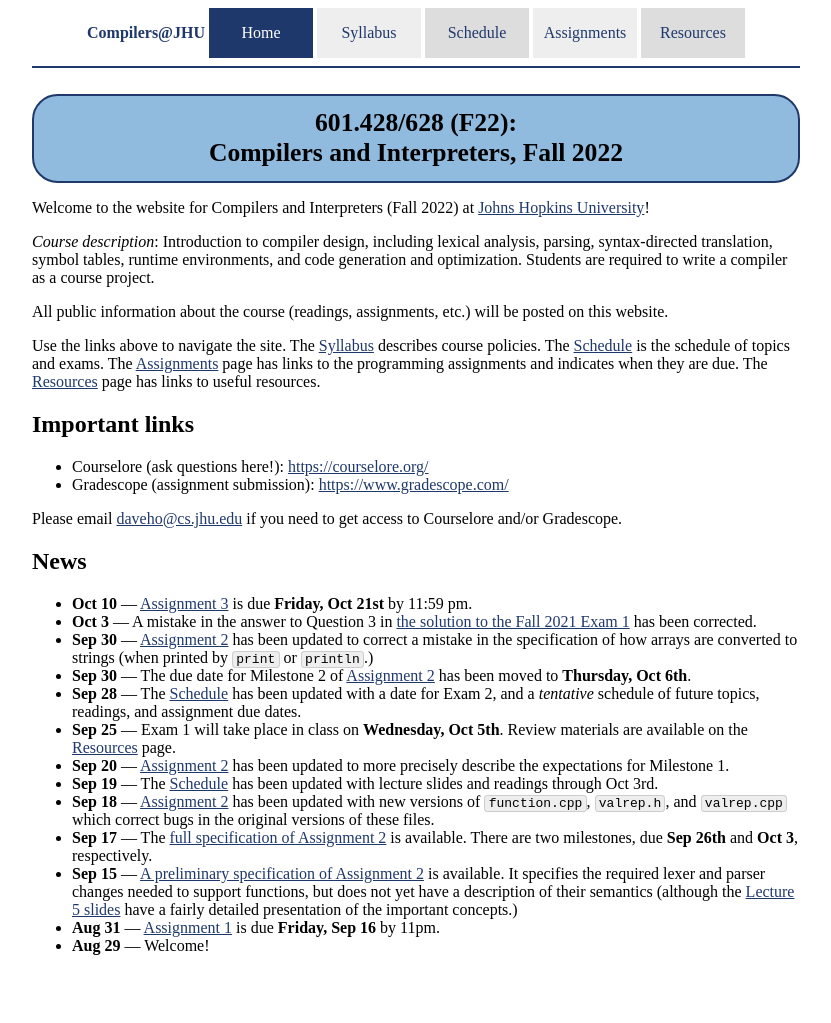
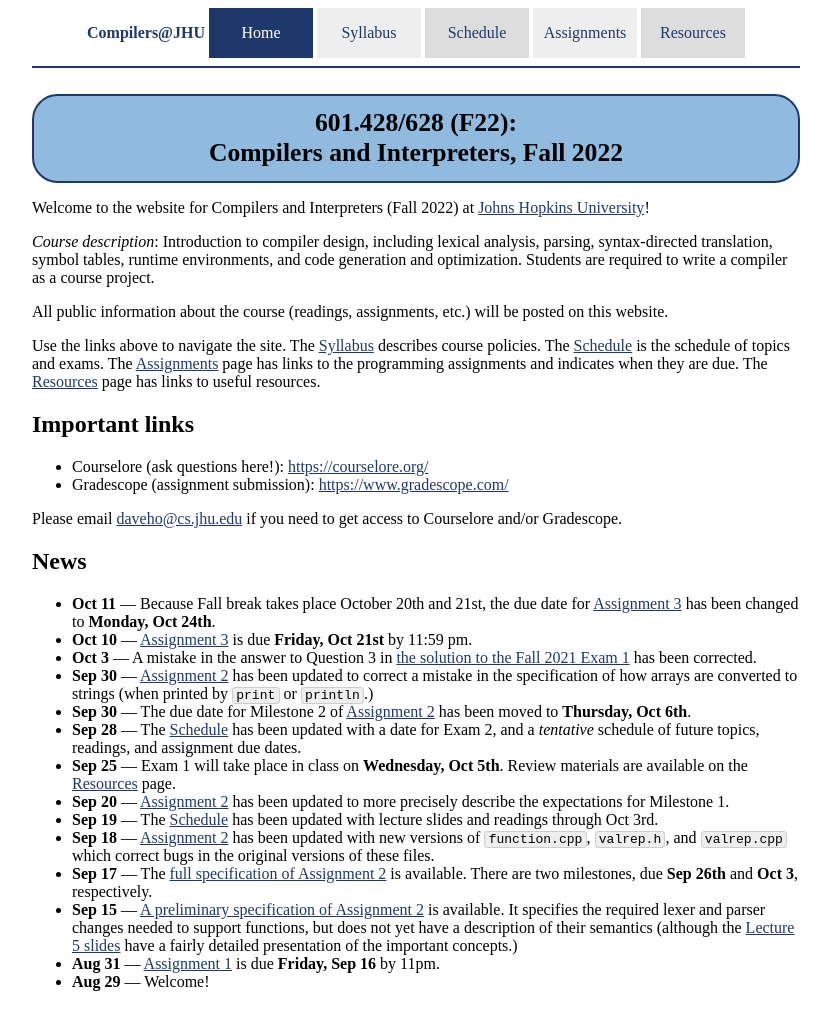
Before and after one commit to jhucompilers/fall2022, a Jekyll site: the page built from index.md, in a window 1280 px wide. Shown: the whole page, without its empty margins (224-1055 px from the left). Built offline with Jekyll 4.4.1, drawn with Linux system fonts in a browser that asks for light colours; before the commit the page ends 987 px from its top, so only the background shows below that.

Commit message:
make A3 due on Monday Oct 24th

```diff
--- a/index.md
+++ b/index.md
@@ -31,6 +31,8 @@ and/or Gradescope.
 
 ## News
 
+* **Oct 11** — Because Fall break takes place October 20th and 21st, the due date
+  for [Assignment 3](assign/assign03.html) has been changed to **Monday, Oct 24th**.
 * **Oct 10** — [Assignment 3](assign/assign03.html) is due **Friday, Oct 21st**
   by 11:59 pm.
 * **Oct 3** — A mistake in the answer to Question 3 in
--- a/schedule.csv
+++ b/schedule.csv
@@ -14,9 +14,9 @@ Oct 5,"Exam 1",,,"EaC 3.4","[A2](assign/assign02.html) MS2 due Thurs 10/6"
 Oct 10,"C syntax and semantics",lectures/lecture11-public.pdf,,
 Oct 12,"AST visitors, ad-hoc semantic analysis",lectures/lecture12-public.pdf,,"EaC 5.1–5.5",
 Oct 17,"<span class='tentative'>Intermediate representations</span>",,,"<span class='tentative'>EaC 7.1–7.4</span>",
-Oct 19,"<span class='tentative'>Code generation for expressions</span>",,,,"[A3](assign/assign03.html) due Fri 10/21"
+Oct 19,"<span class='tentative'>Code generation for expressions</span>",,,,
 Oct 20–21,**Fall break (no classes)**,
-Oct 24,"<span class='tentative'>x86-64 assembly language, code generation</span>",,,"<span class='tentative'>EaC 7.8</span>"
+Oct 24,"<span class='tentative'>x86-64 assembly language, code generation</span>",,,"<span class='tentative'>EaC 7.8</span>","[A3](assign/assign03.html) due Fri 10/21"
 Oct 26,"<span class='tentative'>Conditions, decisions, and loops</span>",,,"<span class='tentative'>EaC 7.5–7.7</span>"
 Oct 31,"<span class='tentative'>Arrays and strings</span>",,,"<span class='tentative'>EaC 4.1–4.3</span>",,
 Nov 2,"<span class='tentative'>Attribute grammars</span>",,,"<span class='tentative'>EaC 8.1–8.5</span>","<span class='tentative'>A4 due</span>"
```
Also changed, not shown: assign/assign03.md (+1 -1 lines), assignments.md (+1 -1 lines).
